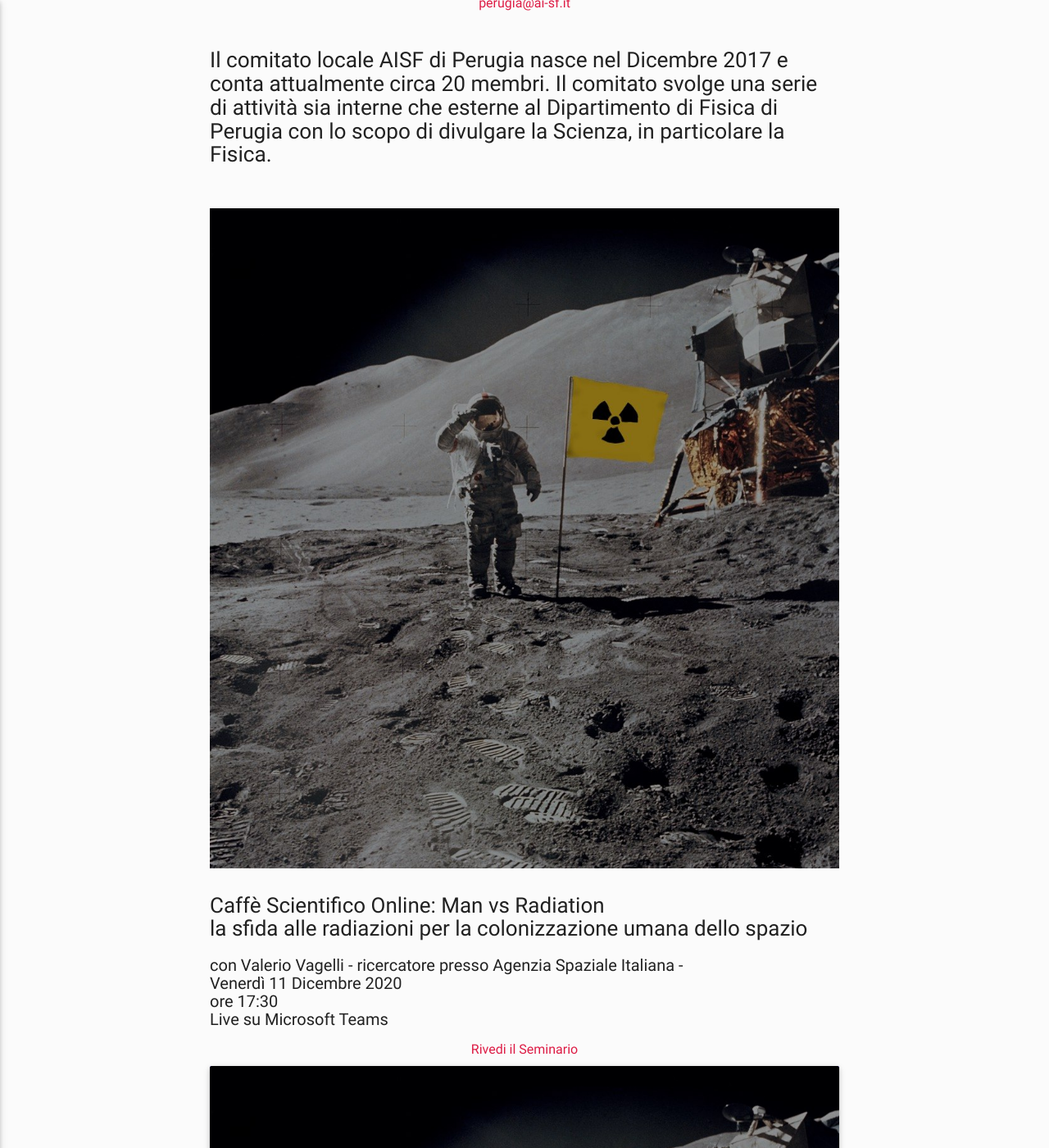
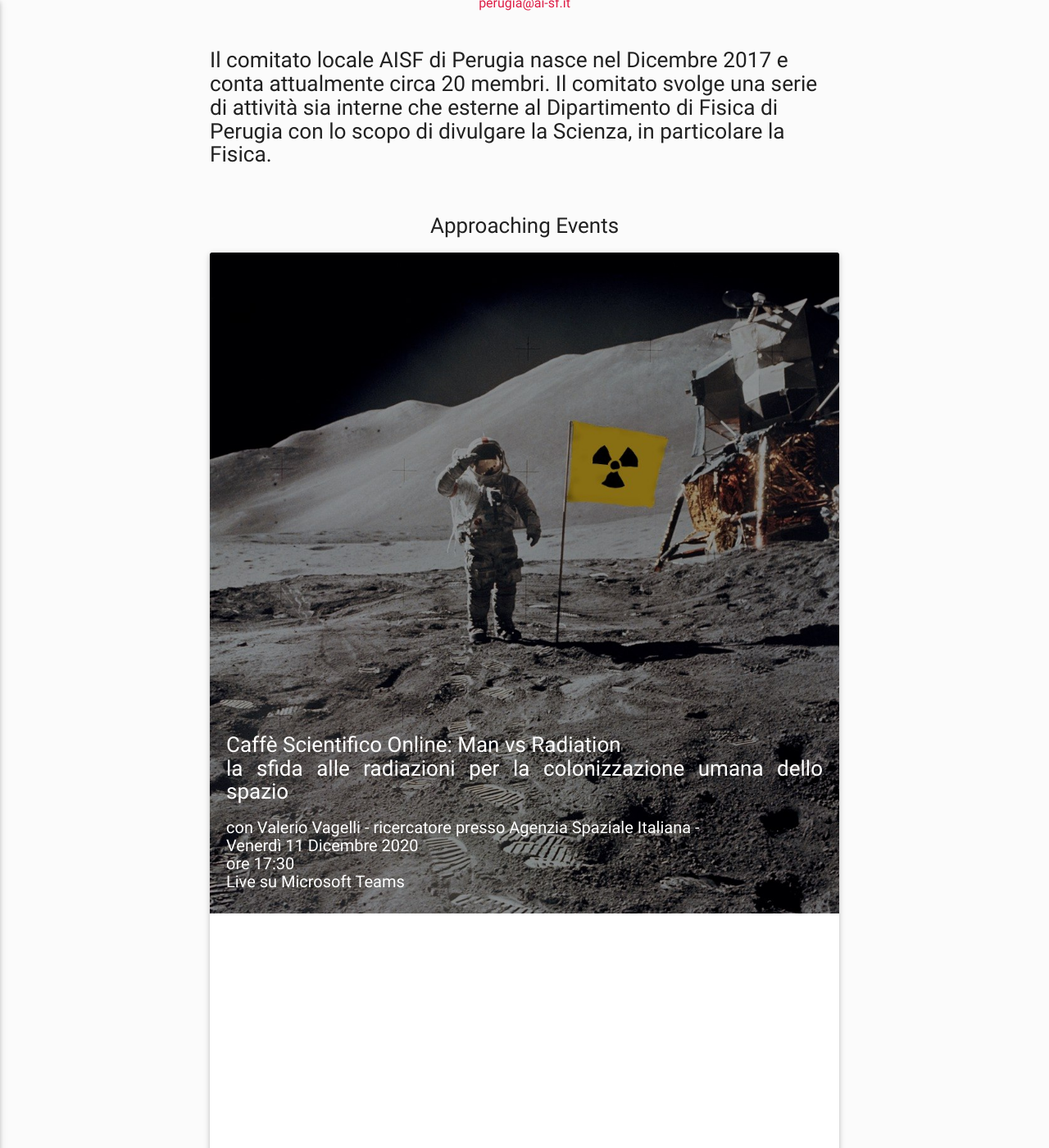
Before and after one commit to ai-sf/aisf_perugia, a Jekyll site: the page built from index.html, in a window 1280 px wide and 1400 px high, scrolled down 364 px. Shown: the whole window at 82% size. Built offline with Jekyll 4.4.1, drawn with Linux system fonts in a browser that asks for light colours; nearby versions of some CDN libraries; some of the changed text lies outside the part shown.

Commit message:
Update index.html

```diff
--- a/index.html
+++ b/index.html
@@ -20,10 +20,10 @@
 </p>
 
 <center>
-<!-- <h3> Approaching Events</h3>
+ <h3> Approaching Events</h3>
 </center>
 <div class="col s9">
-    <div class="card  deep-purple darken-4">
+    <div class="card  deep-red darken-4">
       <div class="card-image">
         <img src="/perugia/VagelliAISF.png">
         <span class="card-title">
@@ -38,12 +38,35 @@
   </p>
       </div>
       <div class="card-action">
-        <a href="https://teams.microsoft.com/l/meetup-join/19%3ameeting_M2QyYzYxZWYtYmE4MS00ODUxLTljODUtMzhkODlkNWU1MTcz%40thread.v2/0?context=%7b%22Tid%22%3a%22067e7d20-e70f-42c6-ae10-8b07e8c4a003%22%2c%22Oid%22%3a%22beb51a15-4474-44cb-9a7b-cd6b32df81a1%22%7d">
+        <a href="https://fb.watch/2q8urf5MM1/">
           Link Evento</a>
       </div>
     </div>
   </div>
-  -->
+
+  <div class="col s9">
+      <div class="card  deep-red darken-4">
+        <div class="card-image">
+          <img src="/perugia/VagelliAISF.png">
+          <span class="card-title">
+            <h3>Caffè Scientifico Online: Man vs Radiation <br> la sfida alle radiazioni per la colonizzazione umana dello spazio</h3>
+            <h4>con Valerio Vagelli - ricercatore presso Agenzia Spaziale Italiana - <br>
+            Venerdì 11 Dicembre 2020  <br> ore  17:30 <br> Live su Microsoft Teams</h4>
+          </span>
+        </div>
+        <div class="card-content white-text">
+          <p> ABSTRACT <br> I rischi per la salute umana da esposizione alla radiazione cosmica sono riconosciuti tra i principali ostacoli per l’esplorazione umana del sistema solare. L’esplorazione umana dello spazio oltre l’orbita bassa terrestre è uno dei principali obiettivi strategici delle Agenzie Spaziali internazionali. Per raggiungere questo obiettivo è necessario, tra altre sfide, anche un miglioramento significativo nella comprensione delle proprietà della radiazione cosmica in termini di intensità, composizione e dipendenza temporale, nonché degli effetti biologici delle radiazioni per la definizione di modelli affidabili per la progettazione di piani di missione.
+  In questo seminario verranno introdotte le basi fisiche per la comprensione degli ambienti di radiazione per l’esplorazione spaziale e gli attuali scenari di ricerca internazionale per la comprensione della metereologia spaziale (“space weather”) e sistemi di minimizzazione del rischio da esposizione a radiazioni per gli astronauti.
+    </p>
+        </div>
+        <div class="card-action">
+          <a href="https://teams.microsoft.com/l/meetup-join/19%3ameeting_M2QyYzYxZWYtYmE4MS00ODUxLTljODUtMzhkODlkNWU1MTcz%40thread.v2/0?context=%7b%22Tid%22%3a%22067e7d20-e70f-42c6-ae10-8b07e8c4a003%22%2c%22Oid%22%3a%22beb51a15-4474-44cb-9a7b-cd6b32df81a1%22%7d">
+            Link Evento</a>
+        </div>
+      </div>
+    </div>
+
+
 
 
                <img src="/perugia/VagelliAISF.png">
```
